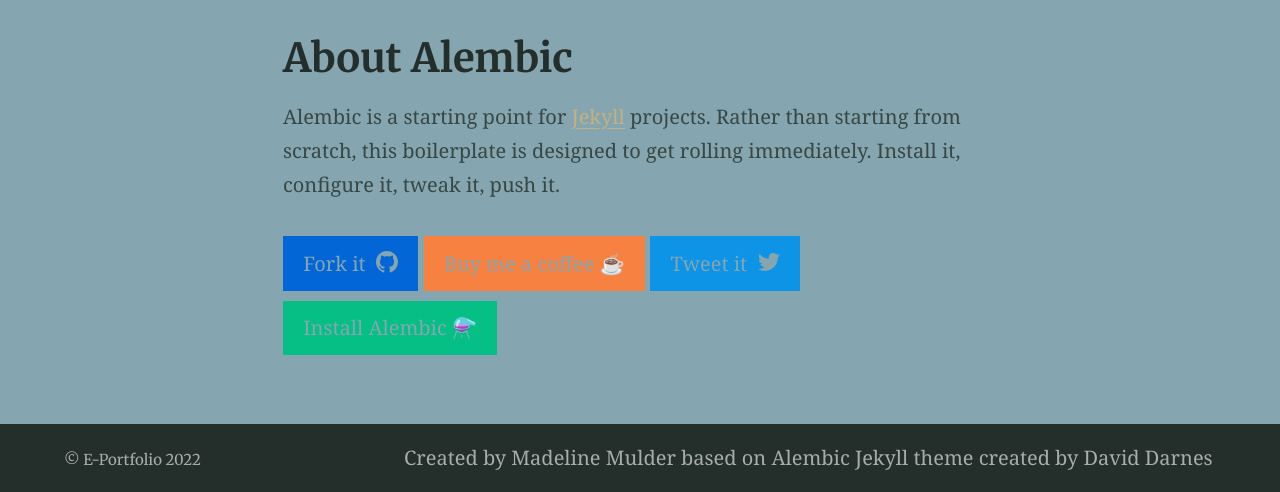
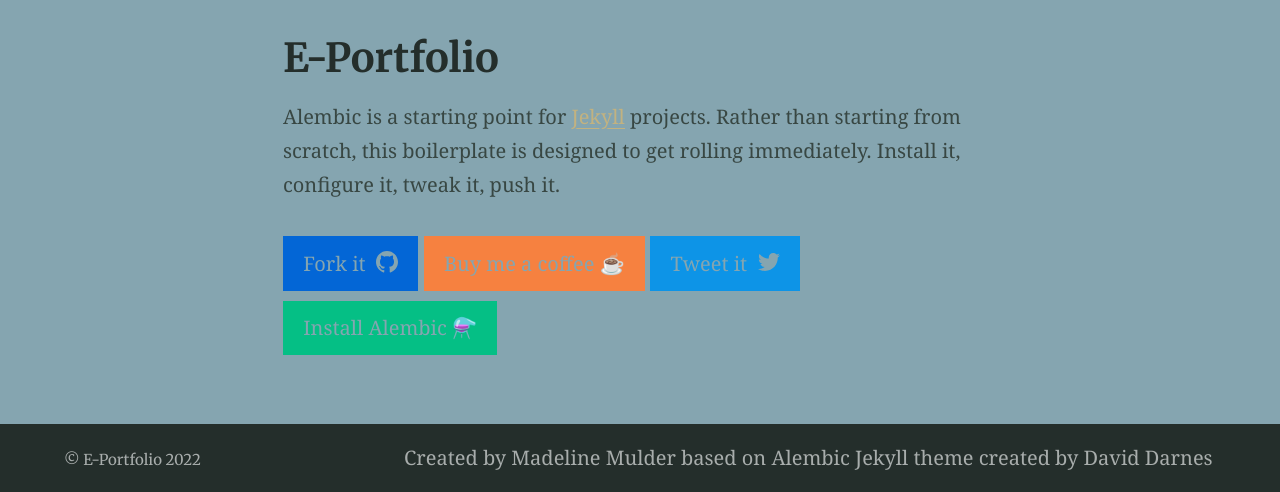
Before and after one commit to MadelineMulder/MadelineMulder.github.io, a Jekyll site: the page built from index.md, in a window 1280 px wide, cut to the strip 408-900 px from the top of the page. Built offline with Jekyll 4.4.1, drawn with Linux system fonts in a browser that asks for light colours.

Commit message:
Update index.md

```diff
--- a/index.md
+++ b/index.md
@@ -1,5 +1,5 @@
 ---
-title: About Alembic
+title: E-Portfolio
 feature_text: |
   ## Alembic
   A Jekyll boilerplate theme designed to be a starting point for any Jekyll website
```
